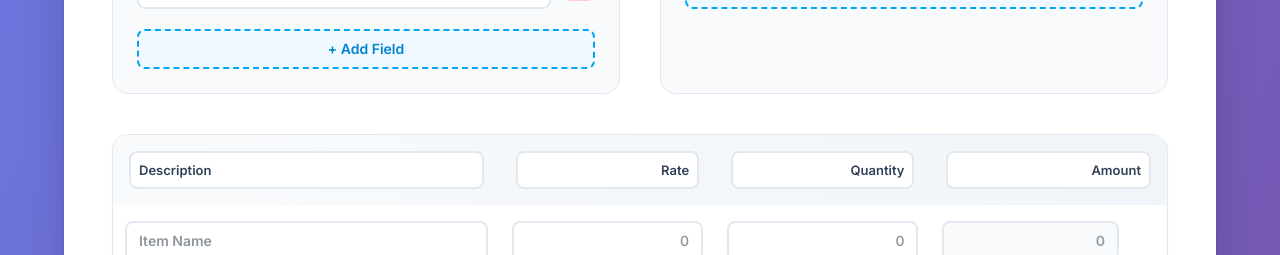
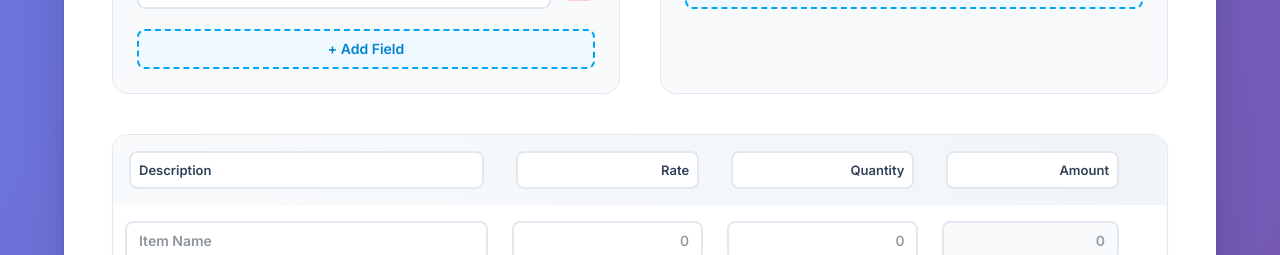
Before and after one commit to GerrieStrongbow/simple-invoice, a Next.js app: page / in a window 1280 px wide. Shown: the part 1200-1455 px from the top of the page. Built offline with nearby package versions, Linux system fonts and the light colour scheme.

Commit message:
Aligned Amount heading

```diff
--- a/components/invoice-editor/ServicesTable.tsx
+++ b/components/invoice-editor/ServicesTable.tsx
@@ -128,12 +128,14 @@ export const ServicesTable: React.FC<ServicesTableProps> = ({
         <table className="services-table w-full table-fixed border-collapse">
           <thead>
             <tr className="bg-linear-to-r from-slate-50 to-slate-100">
-              {columns.map((column, index) => (
-                <th
-                  key={column.id}
-                  className={`group relative px-3 py-4 text-sm font-semibold text-slate-800 sm:px-4 ${alignmentClass(column.align)}`}
-                  style={{ width: column.width }}
-                >
+              {columns.map((column, index) => {
+                const isLastColumn = index === columns.length - 1
+                return (
+                  <th
+                    key={column.id}
+                    className={`group relative px-3 py-4 text-sm font-semibold text-slate-800 sm:px-4 ${alignmentClass(column.align)} ${isLastColumn ? 'pr-10 sm:pr-12' : ''}`}
+                    style={{ width: column.width }}
+                  >
                     {index > 0 && (
                       <button
                         type="button"
@@ -175,7 +177,8 @@ export const ServicesTable: React.FC<ServicesTableProps> = ({
                       </button>
                     )}
                   </th>
-              ))}
+                )
+              })}
             </tr>
           </thead>
           <tbody>
```
